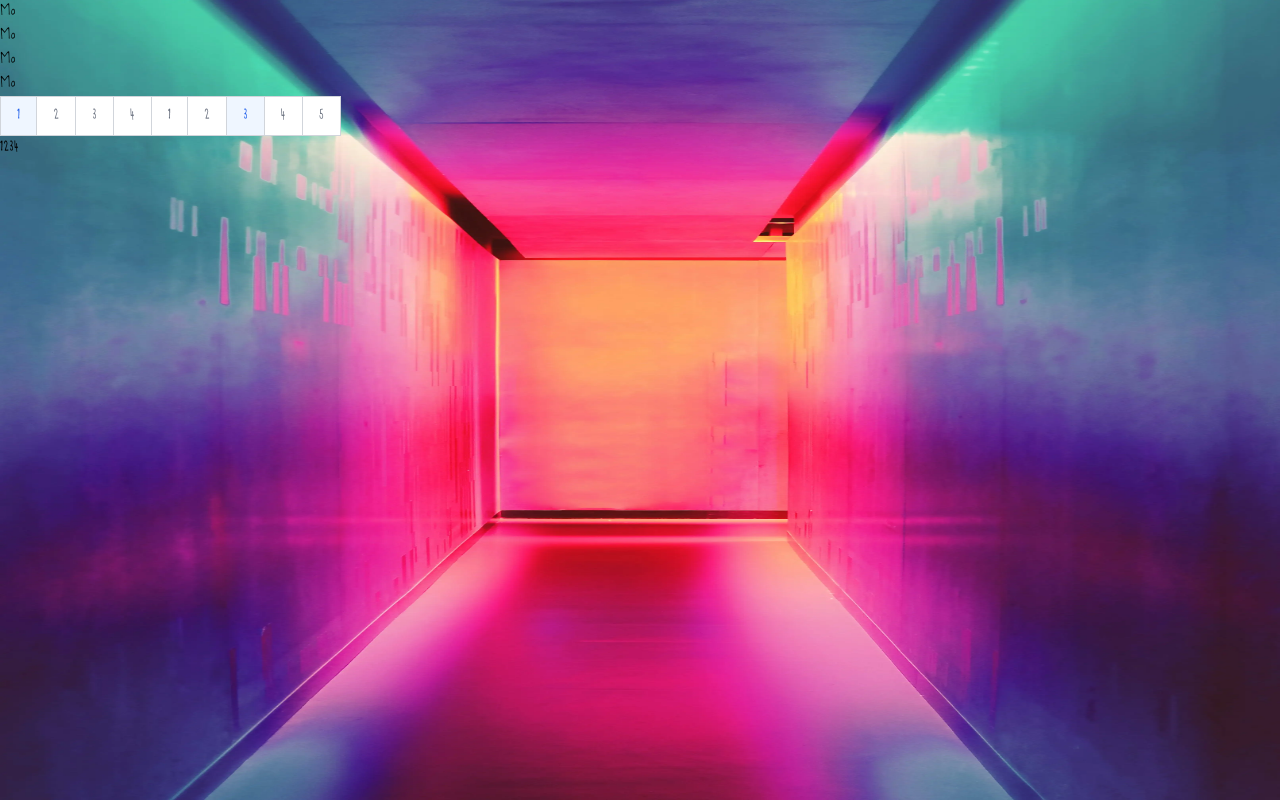
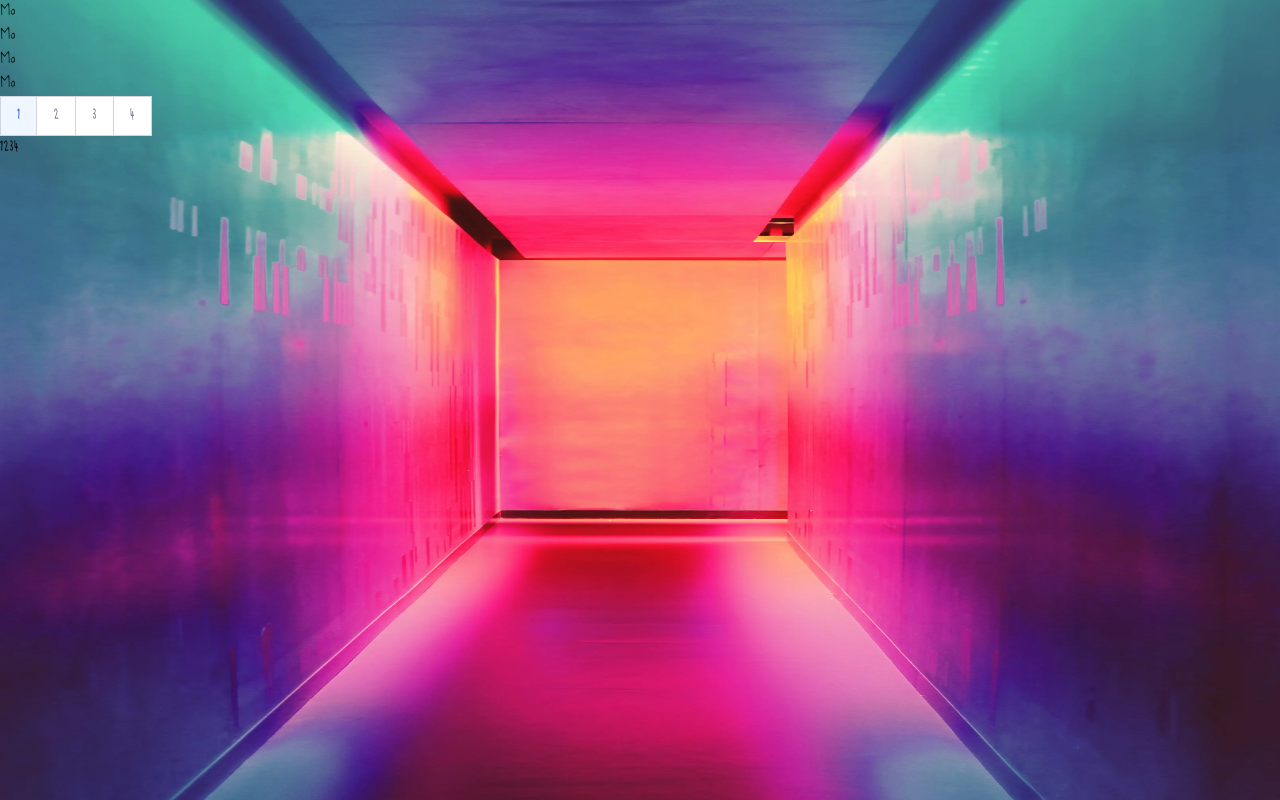
Before and after one commit to ksingh-git/ksingh-git.github.io, a Next.js app: page /content/1 in a window 1280 px wide. Built offline with nearby package versions, Linux system fonts and the light colour scheme.

Commit message:
Update pagination.js

```diff
--- a/components/pagination.js
+++ b/components/pagination.js
@@ -11,57 +11,16 @@ const Pagination = ({ currentPage, totalPages }) => {
           {pages.map((page) => (
             <Link href={`/content/${page}`} key={page}>
               <a
-                className={`pagination-link ${
+                className={`flex h-10 items-center justify-center border border-gray-300 px-4 ${
                   page === currentPage
-                    ? "flex h-10 items-center justify-center border border-gray-300 bg-blue-50 px-4 text-blue-600 hover:bg-blue-100 hover:text-blue-700 dark:border-gray-700 dark:bg-gray-700 dark:text-white"
-                    : "flex h-10 items-center justify-center border border-gray-300 bg-white px-4 leading-tight text-gray-500 hover:bg-gray-100 hover:text-gray-700 dark:border-gray-700 dark:bg-gray-800 dark:text-gray-400 dark:hover:bg-gray-700 dark:hover:text-white"
+                    ? "bg-blue-50 text-blue-600 hover:bg-blue-100 hover:text-blue-700 dark:border-gray-700 dark:bg-gray-700 dark:text-white"
+                    : "bg-white leading-tight text-gray-500 hover:bg-gray-100 hover:text-gray-700 dark:bg-gray-800 dark:text-gray-400 dark:hover:bg-gray-700 dark:hover:text-white"
                 }`}
               >
                 {page}
               </a>
             </Link>
           ))}
-          <li>
-            <a
-              href="#"
-              class="flex h-10 items-center justify-center border border-gray-300 bg-white px-4 leading-tight text-gray-500 hover:bg-gray-100 hover:text-gray-700 dark:border-gray-700 dark:bg-gray-800 dark:text-gray-400 dark:hover:bg-gray-700 dark:hover:text-white"
-            >
-              1
-            </a>
-          </li>
-          <li>
-            <a
-              href="#"
-              class="flex h-10 items-center justify-center border border-gray-300 bg-white px-4 leading-tight text-gray-500 hover:bg-gray-100 hover:text-gray-700 dark:border-gray-700 dark:bg-gray-800 dark:text-gray-400 dark:hover:bg-gray-700 dark:hover:text-white"
-            >
-              2
-            </a>
-          </li>
-          <li>
-            <a
-              href="#"
-              aria-current="page"
-              class="flex h-10 items-center justify-center border border-gray-300 bg-blue-50 px-4 text-blue-600 hover:bg-blue-100 hover:text-blue-700 dark:border-gray-700 dark:bg-gray-700 dark:text-white"
-            >
-              3
-            </a>
-          </li>
-          <li>
-            <a
-              href="#"
-              class="flex h-10 items-center justify-center border border-gray-300 bg-white px-4 leading-tight text-gray-500 hover:bg-gray-100 hover:text-gray-700 dark:border-gray-700 dark:bg-gray-800 dark:text-gray-400 dark:hover:bg-gray-700 dark:hover:text-white"
-            >
-              4
-            </a>
-          </li>
-          <li>
-            <a
-              href="#"
-              class="flex h-10 items-center justify-center border border-gray-300 bg-white px-4 leading-tight text-gray-500 hover:bg-gray-100 hover:text-gray-700 dark:border-gray-700 dark:bg-gray-800 dark:text-gray-400 dark:hover:bg-gray-700 dark:hover:text-white"
-            >
-              5
-            </a>
-          </li>
         </ul>
       </nav>
 
```
